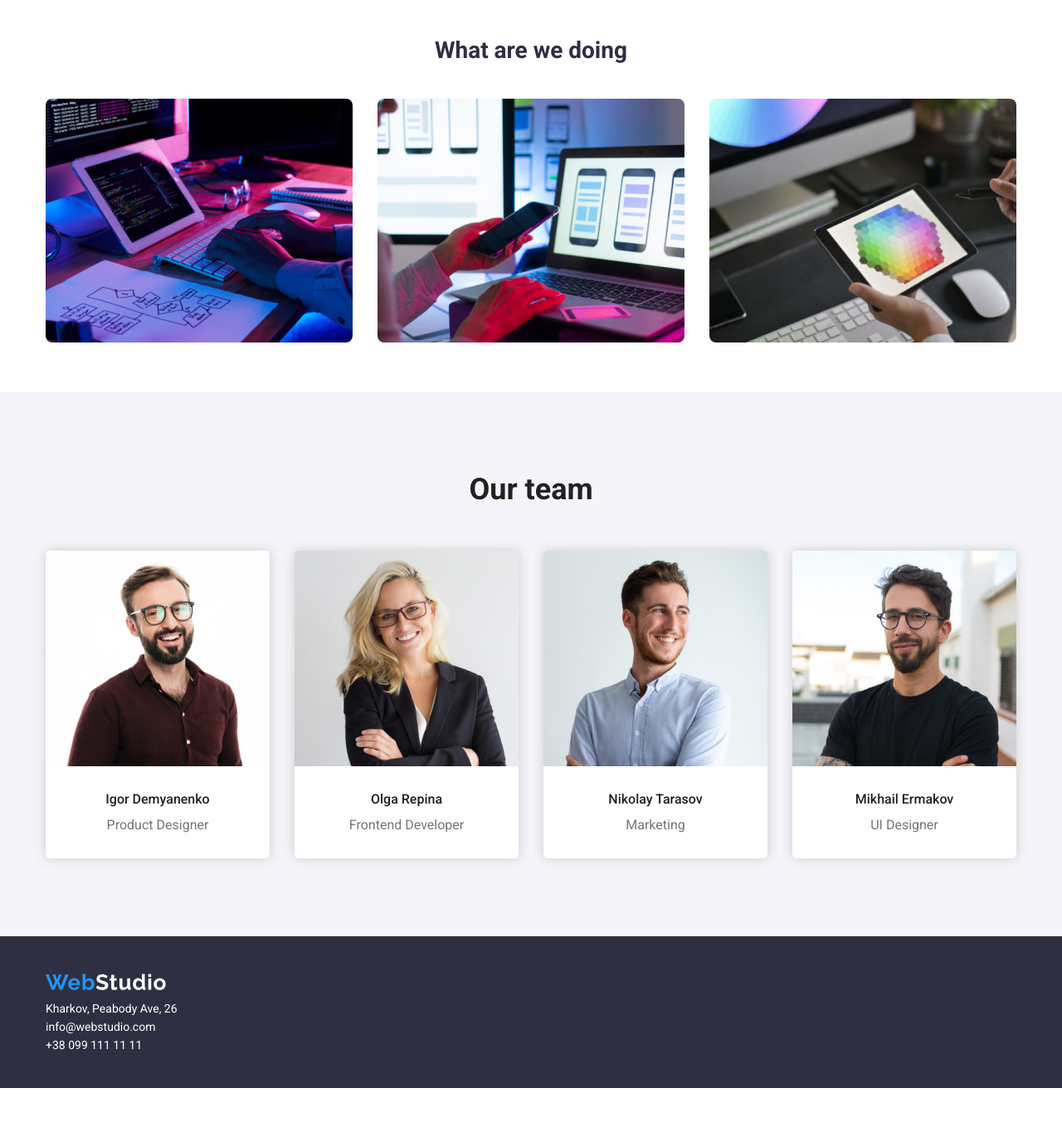
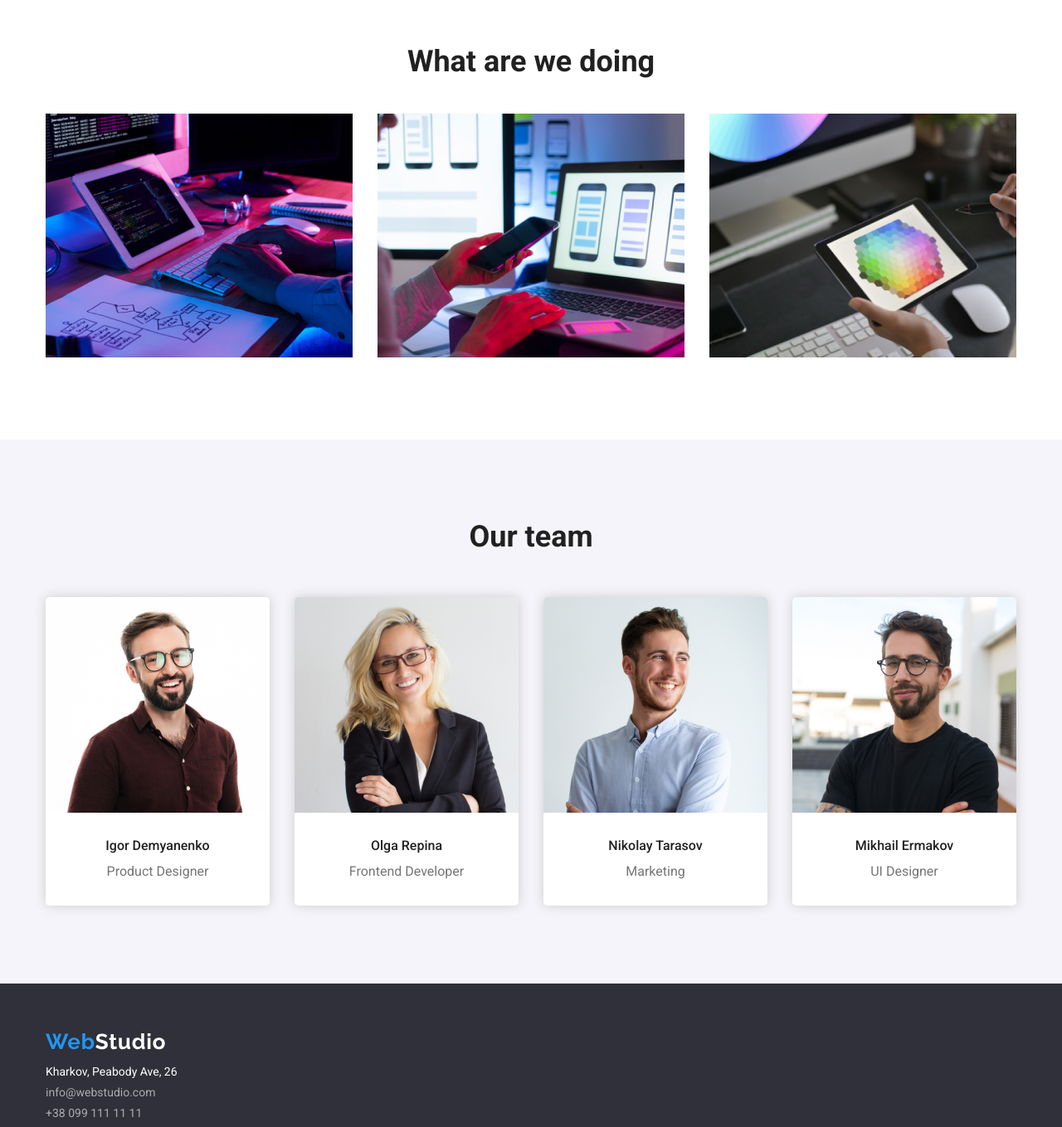
Before and after one commit to y-shevtsov/web-studio, a plain HTML site: page index.html in a window 1280 px wide. Shown: the part 920-2279 px from the top of the page at 83% size. Before the commit the page ends 2232 px from the top, so only its background shows below. Drawn offline with Linux system fonts and the light colour scheme.

Commit message:
added about, do, footer

```diff
--- a/css/styles.css
+++ b/css/styles.css
@@ -58,8 +58,6 @@ body {
 	display: flex;
 	align-items: center;
 }
-
-.header-logo {}
 
 .header-menu {
 	display: flex;
@@ -125,11 +123,9 @@ body {
 	align-self: center;
 }
 
-
 /* ABOUT */
 .about {
-	padding: 60px 0;
-	background-color: #ffffff;
+	margin: 94px 0 0;
 }
 
 .about-container {
@@ -146,35 +142,29 @@ body {
 }
 
 .about-title {
-	font-size: 14px;
 	font-weight: 700;
-	color: #2e2f42;
 	margin-bottom: 10px;
 	text-transform: uppercase;
 }
 
 .about-text {
-	font-size: 14px;
 	color: #757575;
 	line-height: 1.6;
 }
 
-
 /* DO */
 .do {
-	padding: 60px 0;
-	background-color: #ffffff;
+	margin: 94px 0 0;
 	text-align: center;
 }
 
 .section-title {
-	font-size: 28px;
 	font-weight: 700;
-	margin-bottom: 40px;
-	color: #2e2f42;
+	font-size: 36px;
 }
 
 .services {
+	margin-top: 40px;
 	display: flex;
 	justify-content: center;
 	gap: 30px;
@@ -189,14 +179,13 @@ body {
 .service-item img {
 	width: 100%;
 	height: auto;
-	display: block;
-	border-radius: 8px;
 }
 
 /* TEAMS */
 .team {
 	background: #F5F4FA;
 	padding: 94px 0;
+	margin: 94px 0 0;
 	text-align: center;
 }
 
@@ -247,9 +236,14 @@ body {
 
 /* FOOTER */
 .footer {
-	background-color: #2e2f42;
+	background: #2F303A;
 	color: #ffffff;
-	padding: 40px 0;
+	padding: 60px 0;
+}
+
+.footer-logo img {
+	width: 100%;
+	height: 100%;
 }
 
 .footer-content {
@@ -258,27 +252,19 @@ body {
 	align-items: flex-start;
 }
 
-.footer-logo {
-	font-size: 24px;
-	font-weight: bold;
-	margin-bottom: 20px;
+.footer-address {
+	margin-top: 10px;
+	font-style: normal;
+	line-height: 1.8;
 }
 
-.footer-logo-web {
-	color: #2196f3; /* синий */
-}
-
-.footer-logo-studio {
-	color: #ffffff;
-}
-
-.footer-address {
-	font-style: normal;
-	line-height: 1.6;
+.footer-address span,
+.footer-address a {
+	display: block;
 }
 
 .footer-link {
-	color: #ffffff;
+	color: #ababaf;
 	text-decoration: none;
 }
 
--- a/index.html
+++ b/index.html
@@ -147,12 +147,12 @@
 
 	<footer class="footer">
 		<div class="container footer-content">
-			<a class="header-logo" href="#">
+			<a class="footer-logo" href="#">
 				<img src="images/footer-logo.svg" alt="WbStudio" width="145" height="31">
 			</a>
 			<address class="footer-address">
-				Kharkov, Peabody Ave, 26<br />
-				<a href="mailto:info@webstudio.com" class="footer-link">info@webstudio.com</a><br />
+				<span>Kharkov, Peabody Ave, 26</span>
+				<a href="mailto:info@webstudio.com" class="footer-link">info@webstudio.com</a>
 				<a href="tel:+380991111111" class="footer-link">+38 099 111 11 11</a>
 			</address>
 		</div>
```
